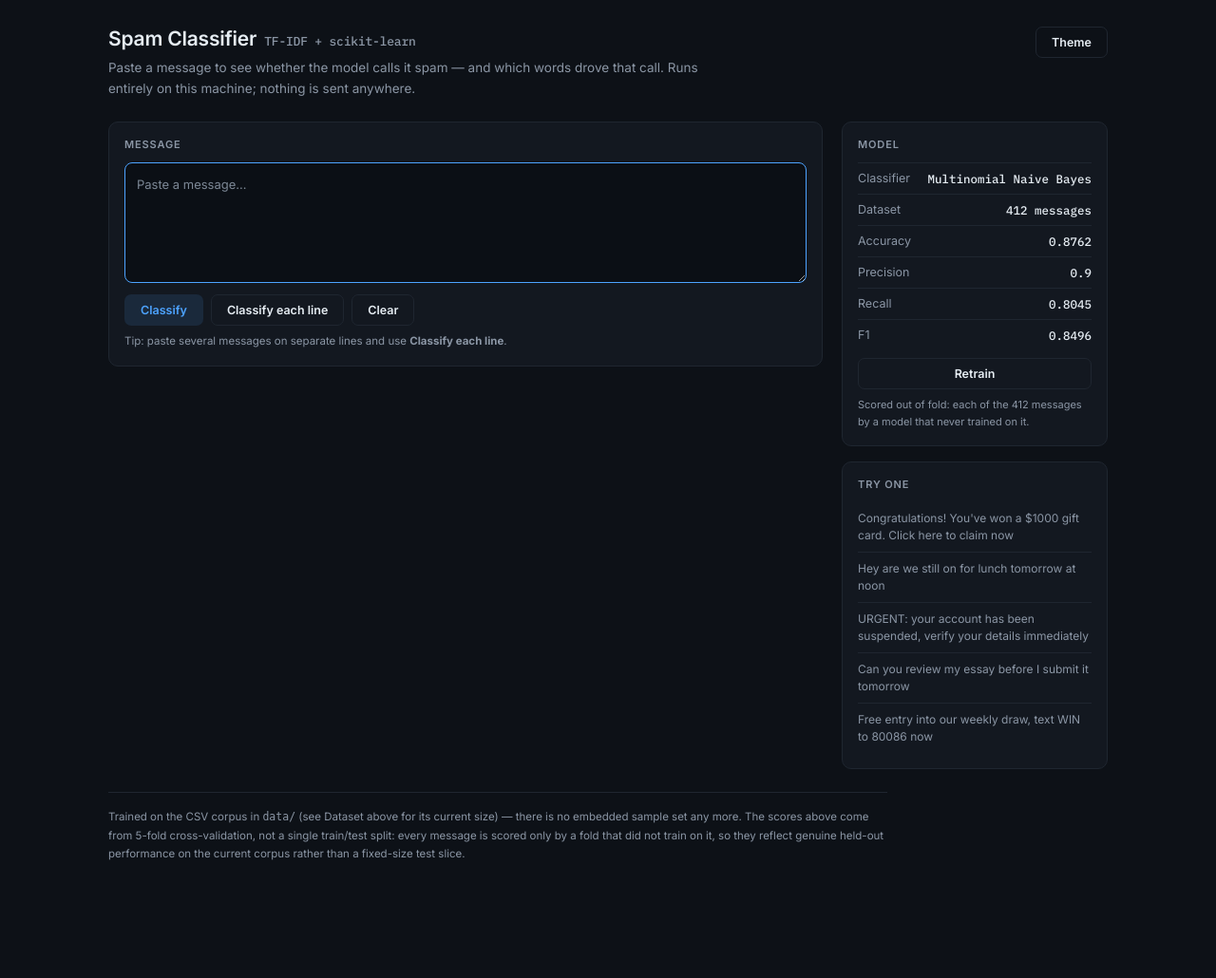
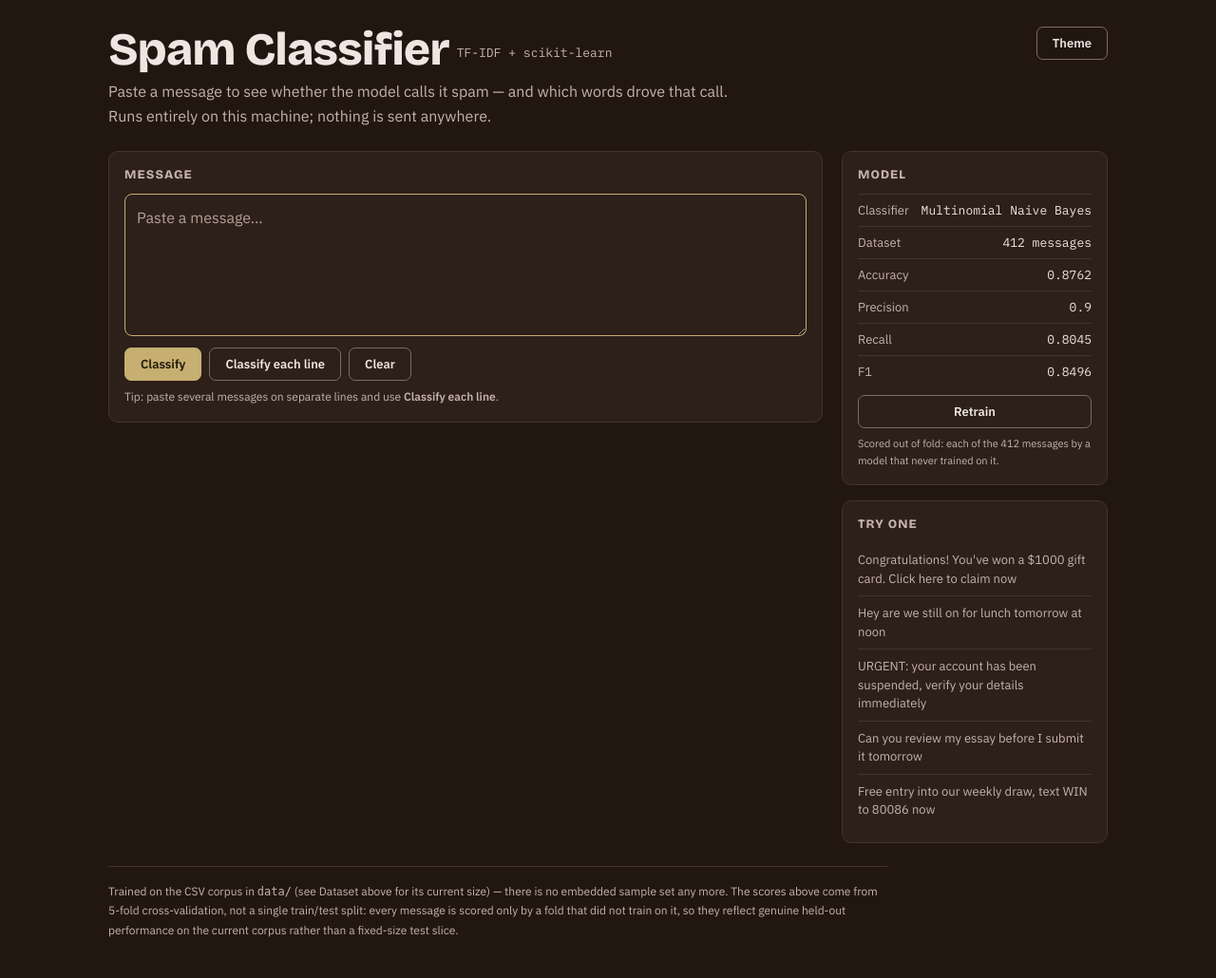
Before and after one commit to luke-zhang-cs-py/AI-Spam-Message-Classifier, a Flask app: page / in a window 1280 px wide. Shown: the whole page at 95% size. Before the commit the page ends 906 px from the top, so only its background shows below. Run offline with Flask 3, Linux system fonts and the light colour scheme.

Commit message:
Classifier on the clay + wheat palette, in Bricolage and Plex
The thirteen core tokens are the "Spam Classifier" palette from the
portfolio's design/palettes.json, used as generated. The extras are
derived from it and stay muted: ham is a muted green at OKLCH hue 150,
set apart from the spam red by lightness as well as hue; their tints and
chip edges are low-chroma at the same two hues.

Two pairs the old design drew do not hold on the new palette, so the
design moved rather than the numbers: the accent as text on its own tint
is 4.38:1 in the light theme, so Classify is now the accent filled, with
--color-text-on-accent on it (5.32:1); and --color-border-strong is under
3:1 on --color-surface-subtle, so the textarea is filled with the surface
it sits on. Secondary buttons are outlined in border-strong, and buttons
get an accent focus ring.

Type: the Google Fonts link (Inter) is gone; fonts.css is loaded first.
The heading is display 800 at --text-xl (48px), section labels are
display 800, and measured numbers -- confidence, accuracy, counts, token
weights -- are mono with tabular-nums. --text-sm/base/xl/display follow
DESIGN.md; the dense controls keep a few smaller steps.

tools/build_static.py now copies fonts.css and fonts/ into docs/app/ byte
for byte (write() takes bytes), so the browser build stays self-contained
and works from file:// in browsers that only allow fonts at or below the
page's own directory. docs/app/ is rebuilt; model-data.js is unchanged.

Co-Authored-By: Claude Opus 5.5 <noreply@anthropic.com>

```diff
--- a/docs/app/index.html
+++ b/docs/app/index.html
@@ -15,8 +15,7 @@
     if (/^[a-z]+$/.test(saved)) document.documentElement.classList.replace('theme-dark', 'theme-' + saved);
   })();
 </script>
-<link rel="preconnect" href="https://fonts.googleapis.com">
-<link href="https://fonts.googleapis.com/css2?family=Inter:wght@400;500;600;700&family=IBM+Plex+Mono:wght@400;500;600&display=swap" rel="stylesheet">
+<link rel="stylesheet" href="fonts.css">
 <link rel="stylesheet" href="css/style.css">
 <link rel="stylesheet" href="css/static.css">
 </head>
@@ -82,7 +81,7 @@
         <div class="stat"><span>Recognised words</span><b id="knownTokens">&mdash;</b></div>
         <div class="stat"><span>After cleaning</span><b class="cleaned" id="cleaned">&mdash;</b></div>
 
-        <h2 style="margin-top:18px;">What drove it</h2>
+        <h2 style="margin-top:var(--space-4);">What drove it</h2>
         <div class="tokens" id="tokens"></div>
         <div class="legendrow">
           <span><i class="sw spam"></i>pushes spam</span>
--- a/static/css/style.css
+++ b/static/css/style.css
@@ -16,14 +16,21 @@
   --space-1:4px; --space-2:8px; --space-3:12px; --space-4:16px; --space-5:20px;
   --space-6:24px; --space-7:28px; --space-10:40px;
 
-  /* typography */
-  --font-sans:'Inter',system-ui,sans-serif;
-  --font-mono:'IBM Plex Mono',monospace;
-  --text-3xs:10.5px; --text-2xs:11px; --text-xs:11.5px; --text-sm:12px; --text-md:12.5px;
-  --text-base:13px; --text-lg:13.5px; --text-xl:14px; --text-2xl:15px; --text-3xl:21px;
-  --leading-snug:1.5; --leading-normal:1.55; --leading-relaxed:1.6; --leading-loose:1.7;
-  --weight-regular:400; --weight-medium:500; --weight-semibold:600; --weight-bold:700;
-  --tracking-tight:-.01em; --tracking-caps:.08em; --tracking-badge:.09em;
+  /* typography. Self-hosted (static/fonts.css, loaded first); see DESIGN.md.
+     The DESIGN.md scale steps by 3x: --text-sm 13px for mono meta, --text-base
+     16px for body copy and the field, --text-xl 48px for the heading, and
+     --text-display for a page's one headline. The dense controls of this app
+     keep a few smaller steps (--text-3xs to --text-xs, and --text-md for the
+     verdict and its confidence) so the panels stay practical. */
+  --font-display:"Bricolage Grotesque",sans-serif;
+  --font-sans:"IBM Plex Sans",sans-serif;
+  --font-mono:"IBM Plex Mono",monospace;
+  --text-3xs:10.5px; --text-2xs:11px; --text-xs:12px; --text-sm:13px; --text-md:15px;
+  --text-base:16px; --text-xl:48px; --text-display:clamp(64px,14vw,144px);
+  --leading-tight:1; --leading-snug:1.5; --leading-normal:1.55; --leading-relaxed:1.6; --leading-loose:1.7;
+  --weight-regular:400; --weight-semibold:600;
+  --weight-display-light:200; --weight-display:800;   /* display type: these two only */
+  --tracking-tight:-.02em; --tracking-caps:.08em; --tracking-badge:.09em;
 
   /* shape and motion */
   --radius-2xs:2px; --radius-xs:3px; --radius-sm:4px; --radius-md:6px; --radius-lg:7px;
@@ -33,54 +40,56 @@
 
 /* ---- themes. :where(:root) has no specificity, so it is only the fallback for
    an <html> with no theme class or an unknown one; any .theme-* block wins.
-   The verdict colours are semantic: spam is --color-danger, ham is
-   --color-success. The *-subtle backgrounds are opaque: they are the old
-   translucent tints composited over --color-surface, which is what every one
-   of them sits on, so a contrast check reads the colour actually seen. */
+   The thirteen core tokens are the "Spam Classifier" palette (clay + wheat)
+   from the portfolio's design/palettes.json, used as generated. The rest are
+   derived from it: the verdict colours are semantic -- spam is --color-danger,
+   ham is --color-success, a muted green (OKLCH hue 150) set apart from the red
+   by lightness as well as hue -- and their *-subtle backgrounds and *-border
+   edges are low-chroma tints at the same two hues. Every one is opaque, so a
+   contrast check reads the colour actually seen. */
 :where(:root),.theme-dark{
   color-scheme:dark;
-  --color-bg:#0d1117;
-  --color-surface:#131820;              /* the panels */
-  --color-surface-subtle:#0b0f15;       /* inset: the textarea, code */
-  --color-border:#1f2630;               /* hairlines, the confidence track */
-  --color-border-strong:#5b6676;        /* form-field edge: 3:1 on every surface */
-  --color-text-primary:#e6edf3;
-  --color-text-muted:#8b96a5;
-  --color-text-subtle:#7d8896;          /* placeholder */
-  --color-accent:#4da3ff;
-  --color-accent-hover:#7cbcff;
-  --color-accent-subtle:#1a293b;        /* rgba(77,163,255,.12) on the surface */
-  --color-accent-subtle-hover:#1f344d;  /* rgba(77,163,255,.2) on the surface */
-  --color-text-on-accent:#0d1117;
-  --color-danger:#df6a5e;               /* spam, and errors */
-  --color-danger-subtle:#2e2328;
-  --color-danger-border:#462c30;
-  --color-success:#5ec98a;              /* ham */
-  --color-success-subtle:#1d2f2e;
-  --color-success-border:#243f37;
+  --color-bg:#221611;
+  --color-surface:#2D1F19;              /* the panels */
+  --color-surface-subtle:#372721;       /* inset: code */
+  --color-border:#44342D;               /* hairlines, the confidence track */
+  --color-border-strong:#7E6A60;        /* control edges: 3:1 on the page and the panels */
+  --color-text-primary:#EFE6E1;
+  --color-text-muted:#C4B3AC;
+  --color-text-subtle:#B3A097;          /* placeholder */
+  --color-accent:#C6AF71;
+  --color-accent-hover:#DAC68F;
+  --color-accent-subtle:#3B321A;
+  --color-accent-subtle-hover:#423325;  /* the accent at 14% on the surface */
+  --color-text-on-accent:#201A09;
+  --color-danger:#DF7F78;               /* spam, and errors */
+  --color-danger-subtle:#422522;
+  --color-danger-border:#5E3532;
+  --color-success:#91CF9D;              /* ham */
+  --color-success-subtle:#1C3422;
+  --color-success-border:#294B31;
 }
 .theme-light{
   color-scheme:light;
-  --color-bg:#f6f8fa;
-  --color-surface:#ffffff;
-  --color-surface-subtle:#f6f8fa;
-  --color-border:#d8dee4;
-  --color-border-strong:#818b98;
-  --color-text-primary:#1f2328;
-  --color-text-muted:#59636e;
-  --color-text-subtle:#66707b;
-  --color-accent:#075fc6;                /* 4.5:1 on the hover tint too: the text changes
-                                           at once while the tint fades in and out */
-  --color-accent-hover:#0550ae;
-  --color-accent-subtle:#ddf4ff;
-  --color-accent-subtle-hover:#c8e9ff;
-  --color-text-on-accent:#ffffff;
-  --color-danger:#c4362a;
-  --color-danger-subtle:#ffebe9;
-  --color-danger-border:#ffcecb;
-  --color-success:#1a7f37;
-  --color-success-subtle:#dafbe1;
-  --color-success-border:#aceebb;
+  --color-bg:#FDF3EF;
+  --color-surface:#FFFBF8;
+  --color-surface-subtle:#F7EAE4;
+  --color-border:#E6D7D1;
+  --color-border-strong:#9D877D;
+  --color-text-primary:#2F231E;
+  --color-text-muted:#6A564D;
+  --color-text-subtle:#78645B;
+  --color-accent:#7C6628;
+  --color-accent-hover:#645014;
+  --color-accent-subtle:#EEE4CB;
+  --color-accent-subtle-hover:#EAE3D7;  /* the accent at 16% on the surface */
+  --color-text-on-accent:#FDFAF3;
+  --color-danger:#A83634;
+  --color-danger-subtle:#FFE6E3;
+  --color-danger-border:#F4C8C4;
+  --color-success:#20512D;
+  --color-success-subtle:#DFF3E2;
+  --color-success-border:#BEDEC3;
 }
 
   *{box-sizing:border-box;}
@@ -92,11 +101,12 @@
     justify-content:space-between;gap:var(--space-4);}
   .headtext{flex:1;min-width:0;}
   header #themeBtn{flex:none;}
-  h1{font-size:var(--text-3xl);font-weight:var(--weight-semibold);margin:0 0 var(--space-2);
-    letter-spacing:var(--tracking-tight);}
-  h1 em{font-style:normal;color:var(--color-text-muted);font-weight:var(--weight-medium);
-    font-size:var(--text-base);font-family:var(--font-mono);margin-left:var(--space-2);}
-  .sub{color:var(--color-text-muted);font-size:var(--text-lg);max-width:660px;
+  h1{font-family:var(--font-display);font-size:var(--text-xl);font-weight:var(--weight-display);
+    line-height:var(--leading-tight);margin:0 0 var(--space-2);letter-spacing:var(--tracking-tight);}
+  h1 em{font-style:normal;color:var(--color-text-muted);font-weight:var(--weight-regular);
+    font-size:var(--text-sm);font-family:var(--font-mono);margin-left:var(--space-2);
+    letter-spacing:0;vertical-align:middle;white-space:nowrap;}
+  .sub{color:var(--color-text-muted);font-size:var(--text-base);max-width:660px;
     line-height:var(--leading-relaxed);}
 
   .board{display:flex;gap:var(--space-5);align-items:flex-start;flex-wrap:wrap;}
@@ -105,26 +115,36 @@
 
   .section{background:var(--color-surface);border:1px solid var(--color-border);
     border-radius:var(--radius-2xl);padding:var(--space-4);}
-  .section h2{margin:0 0 var(--space-3);font-size:var(--text-2xs);letter-spacing:var(--tracking-caps);
-    text-transform:uppercase;color:var(--color-text-muted);font-weight:var(--weight-semibold);}
+  .section h2{margin:0 0 var(--space-3);font-family:var(--font-display);font-size:var(--text-sm);
+    letter-spacing:var(--tracking-caps);text-transform:uppercase;color:var(--color-text-muted);
+    font-weight:var(--weight-display);}
 
   /* The field edge is --color-border-strong, not the hairline: a form field's
-     boundary has to reach 3:1 against what is around it. */
-  textarea{width:100%;background:var(--color-surface-subtle);border:1px solid var(--color-border-strong);
+     boundary has to reach 3:1 against what is around it -- on both sides of
+     the line, so the field is filled with the surface it sits on rather than
+     an inset tint the edge would fall under 3:1 against. */
+  textarea{width:100%;background:var(--color-surface);border:1px solid var(--color-border-strong);
     color:var(--color-text-primary);border-radius:var(--radius-xl);padding:var(--space-3);
     font-size:var(--text-base);font-family:inherit;line-height:var(--leading-normal);resize:vertical;}
   textarea:focus{outline:none;border-color:var(--color-accent);}
   textarea::placeholder{color:var(--color-text-subtle);}
 
   .btnrow{display:flex;gap:var(--space-2);margin-top:var(--space-2);flex-wrap:wrap;}
-  button{background:var(--color-accent-subtle);color:var(--color-accent);border:1px solid transparent;
+  /* The primary action is the accent, filled: --color-text-on-accent is the one
+     text colour drawn on it, at rest and hovered. (The accent as text on its own
+     subtle tint is under 4.5:1 in the light theme, so the tint is not a button
+     face.) A secondary button is outlined in --color-border-strong, 3:1 on the
+     page and on a panel, and hovers to the accent's tint under the text colour. */
+  button{background:var(--color-accent);color:var(--color-text-on-accent);border:1px solid var(--color-accent);
     padding:var(--space-2) var(--space-4);border-radius:var(--radius-lg);font-weight:var(--weight-semibold);
-    font-size:var(--text-md);cursor:pointer;transition:background var(--duration) var(--ease);
+    font-size:var(--text-sm);cursor:pointer;transition:background var(--duration) var(--ease);
     font-family:inherit;}
-  button:hover:not(:disabled){background:var(--color-accent-subtle-hover);color:var(--color-accent-hover);}
+  button:hover:not(:disabled){background:var(--color-accent-hover);border-color:var(--color-accent-hover);}
   button:disabled{opacity:.45;cursor:not-allowed;}
-  button.secondary{background:transparent;border:1px solid var(--color-border);color:var(--color-text-primary);}
-  button.secondary:hover:not(:disabled){border-color:var(--color-text-muted);color:var(--color-text-primary);}
+  button.secondary{background:transparent;border:1px solid var(--color-border-strong);color:var(--color-text-primary);}
+  button.secondary:hover:not(:disabled){background:var(--color-accent-subtle-hover);
+    border-color:var(--color-text-muted);color:var(--color-text-primary);}
+  button:focus-visible{outline:2px solid var(--color-accent);outline-offset:2px;}
   .side button{width:100%;margin-top:var(--space-2);}
 
   .hint{font-size:var(--text-xs);color:var(--color-text-muted);margin-top:var(--space-2);
@@ -134,7 +154,7 @@
     border:1px solid var(--color-danger-border);border-radius:var(--radius-md);padding:var(--space-2);}
 
   .verdict{display:flex;align-items:center;gap:var(--space-4);margin-bottom:var(--space-4);flex-wrap:wrap;}
-  .badge{font-size:var(--text-2xl);font-weight:var(--weight-bold);letter-spacing:var(--tracking-badge);
+  .badge{font-size:var(--text-md);font-weight:var(--weight-semibold);letter-spacing:var(--tracking-badge);
     text-transform:uppercase;padding:var(--space-2) var(--space-5);border-radius:var(--radius-xl);
     font-family:var(--font-mono);background:var(--color-border);color:var(--color-text-muted);
     white-space:nowrap;}
@@ -143,20 +163,20 @@
   .confwrap{flex:1;min-width:180px;}
 
   .row{display:flex;align-items:baseline;justify-content:space-between;gap:var(--space-2);}
-  .label{font-size:var(--text-md);color:var(--color-text-muted);}
+  .label{font-size:var(--text-sm);color:var(--color-text-muted);}
   .val{font-family:var(--font-mono);color:var(--color-text-primary);font-weight:var(--weight-semibold);
-    font-size:var(--text-xl);}
+    font-size:var(--text-md);font-variant-numeric:tabular-nums;}
   .bar{height:6px;border-radius:var(--radius-xs);background:var(--color-border);overflow:hidden;
     margin-top:var(--space-2);}
   .fill{height:100%;width:0;background:var(--color-accent);transition:width var(--duration-slow) var(--ease);}
   .fill.spam{background:var(--color-danger);}
   .fill.ham{background:var(--color-success);}
 
-  .stat{display:flex;justify-content:space-between;gap:var(--space-3);font-size:var(--text-md);
+  .stat{display:flex;justify-content:space-between;gap:var(--space-3);font-size:var(--text-sm);
     padding:var(--space-2) 0;border-top:1px solid var(--color-border);}
   .stat span{color:var(--color-text-muted);flex:none;}
-  .stat b{font-family:var(--font-mono);font-weight:var(--weight-medium);text-align:right;
-    word-break:break-word;}
+  .stat b{font-family:var(--font-mono);font-weight:var(--weight-regular);text-align:right;
+    word-break:break-word;font-variant-numeric:tabular-nums;}
   .stat b.cleaned{font-size:var(--text-xs);color:var(--color-text-muted);}
 
   .tokens{display:flex;flex-wrap:wrap;gap:var(--space-2);}
@@ -169,7 +189,8 @@
   /* The weight beside each word. It used to be dimmed with opacity:.65, which
      took the spam chip's weight under 4.5:1; the lighter weight and smaller
      size carry the hierarchy now, at full contrast. */
-  .tok i{font-style:normal;font-weight:var(--weight-regular);font-size:var(--text-3xs);}
+  .tok i{font-style:normal;font-weight:var(--weight-regular);font-size:var(--text-3xs);
+    font-variant-numeric:tabular-nums;}
 
   .legendrow{display:flex;gap:var(--space-4);margin-top:var(--space-3);font-size:var(--text-2xs);
     color:var(--color-text-muted);}
@@ -188,7 +209,7 @@
   table.batch td.v.spam{color:var(--color-danger);}
   table.batch td.v.ham{color:var(--color-success);}
   table.batch td.c{width:56px;text-align:right;color:var(--color-text-muted);
-    font-family:var(--font-mono);font-size:var(--text-2xs);}
+    font-family:var(--font-mono);font-size:var(--text-2xs);font-variant-numeric:tabular-nums;}
   table.batch td.m{color:var(--color-text-primary);line-height:var(--leading-snug);word-break:break-word;}
 
   .samples{list-style:none;margin:0;padding:0;}
--- a/templates/index.html
+++ b/templates/index.html
@@ -15,8 +15,7 @@
     if (/^[a-z]+$/.test(saved)) document.documentElement.classList.replace('theme-dark', 'theme-' + saved);
   })();
 </script>
-<link rel="preconnect" href="https://fonts.googleapis.com">
-<link href="https://fonts.googleapis.com/css2?family=Inter:wght@400;500;600;700&family=IBM+Plex+Mono:wght@400;500;600&display=swap" rel="stylesheet">
+<link rel="stylesheet" href="{{ url_for('static', filename='fonts.css') }}">
 <link rel="stylesheet" href="{{ url_for('static', filename='css/style.css') }}">
 </head>
 <body>
@@ -61,7 +60,7 @@
         <div class="stat"><span>Recognised words</span><b id="knownTokens">&mdash;</b></div>
         <div class="stat"><span>After cleaning</span><b class="cleaned" id="cleaned">&mdash;</b></div>
 
-        <h2 style="margin-top:18px;">What drove it</h2>
+        <h2 style="margin-top:var(--space-4);">What drove it</h2>
         <div class="tokens" id="tokens"></div>
         <div class="legendrow">
           <span><i class="sw spam"></i>pushes spam</span>
```
Also changed, not shown: docs/app/css/style.css (+94 -73 lines), docs/app/fonts.css (added, +8 -0 lines), docs/app/fonts/OFL-Bricolage-Grotesque.txt (added, +93 -0 lines), docs/app/fonts/OFL-IBM-Plex.txt (added, +93 -0 lines), tests/test_tools_build_static.py (+33 -9 lines), tools/build_static.py (+27 -5 lines), docs/app/fonts/bricolage-grotesque-latin-wght.woff2 (added), docs/app/fonts/ibm-plex-mono-latin-400.woff2 (added), docs/app/fonts/ibm-plex-mono-latin-600.woff2 (added), docs/app/fonts/ibm-plex-sans-latin-400.woff2 (added), docs/app/fonts/ibm-plex-sans-latin-600.woff2 (added).
